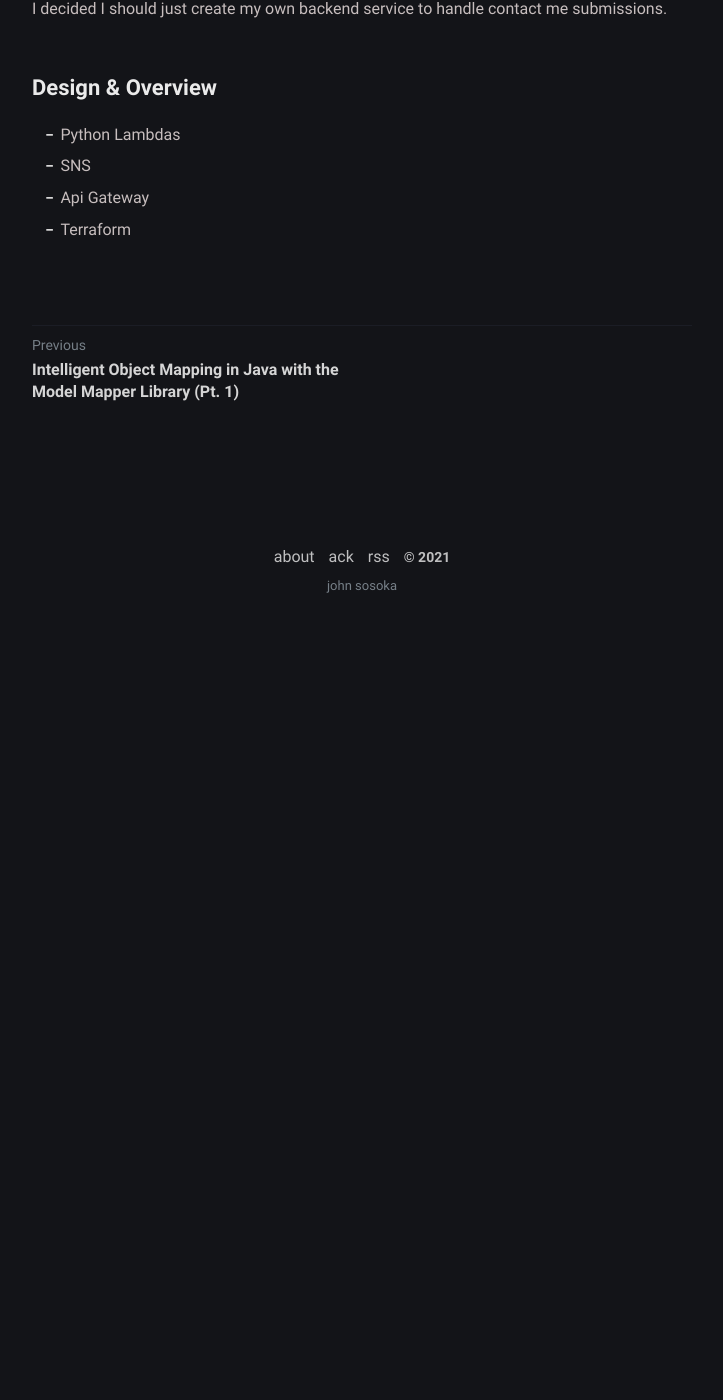
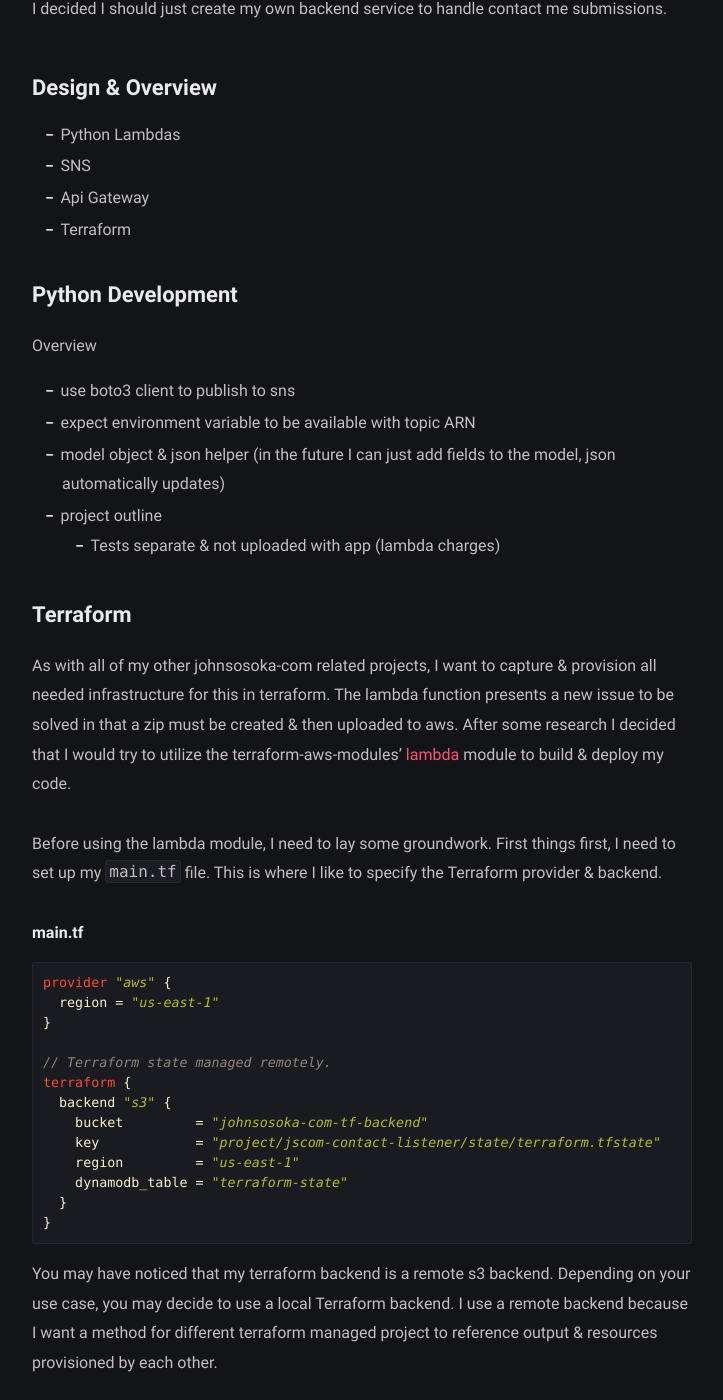
Before and after one commit to johnsosoka/site-johnsosoka-com, a Jekyll site: the page built from website/_posts/contact-me-form-project/2021-11-11-contact-me-form-services.md, in a window 1280 px wide and 1400 px high, scrolled down 645 px. Shown: the whole window, without its empty margins (278-1001 px from the left). Built offline with Jekyll 4.4.1, drawn with Linux system fonts in a browser that asks for light colours; before the commit the page ends 1275 px from its top, so only the background shows below that; some of the changed text lies outside the part shown.

Commit message:
adding screenshots for article

````diff
--- a/website/_posts/contact-me-form-project/2021-11-11-contact-me-form-services.md
+++ b/website/_posts/contact-me-form-project/2021-11-11-contact-me-form-services.md
@@ -8,7 +8,7 @@
 of getting overwhelmed by bots). I am writing more and more and would like to provide some avenues for folks
 to send me feedback/suggestions/corrections. I figured I could find a free service to listen for Form Submissions &
 send me an e-mail--boy was I wrong. Every service I found charged--FormSpree charged $10/month for a feature restricted
-_personal plan_
+_personal plan_.
 
 I decided I should just create my own backend service to handle contact me submissions.
 
@@ -18,3 +18,86 @@
 * SNS
 * Api Gateway
 * Terraform
+
+## Python Development
+
+Overview
+
+* use boto3 client to publish to sns
+* expect environment variable to be available with topic ARN
+* model object & json helper (in the future I can just add fields to the model, json automatically updates)
+* project outline
+  * Tests separate & not uploaded with app (lambda charges)
+
+
+## Terraform
+
+As with all of my other johnsosoka-com related projects, I want to capture & provision all needed infrastructure for
+this in terraform. The lambda function presents a new issue to be solved in that a zip must be created & then uploaded
+to aws. After some research I decided that I would try to utilize the terraform-aws-modules'
+[lambda](https://registry.terraform.io/modules/terraform-aws-modules/lambda/) module to build & deploy my code.
+
+Before using the lambda module, I need to lay some groundwork. First things first, I need to set up my `main.tf` file.
+This is where I like to specify the Terraform provider & backend.
+
+**main.tf**
+```terraform
+provider "aws" {
+  region = "us-east-1"
+}
+
+// Terraform state managed remotely.
+terraform {
+  backend "s3" {
+    bucket         = "johnsosoka-com-tf-backend"
+    key            = "project/jscom-contact-listener/state/terraform.tfstate"
+    region         = "us-east-1"
+    dynamodb_table = "terraform-state"
+  }
+}
+```
+
+You may have noticed that my terraform backend is a remote s3 backend. Depending on your use case, you may decide to use
+ a local Terraform backend. I use a remote backend because I want a method for different terraform managed project to
+reference output & resources provisioned by each other.
+
+Next up, I like to configure a `variables.tf` file to house common variables to be used throughout. It's a great to
+practice housing variables in recognizable locations--It makes changes in the future much more manageable.
+
+**variables.tf**
+```terraform
+variable "contact_me_topic_name" {
+  default = "johnsosoka-com-contact-me-submission"
+}
+
+variable "lambda_name" {
+  default = "contact-me-listener-svc"
+}
+```
+
+After setting up the variables referred to below, I went ahead and utilized the module in the following file:
+
+**lambda.tf**
+```terraform
+module "lambda_function" {
+  source = "terraform-aws-modules/lambda/aws"
+
+  function_name = var.lambda_name
+  description   = "contact me submission listener"
+  handler       = "handler.lambda_handler"
+  runtime       = "python3.8"
+  source_path = "../src/"
+
+  environment_variables = {
+    TOPIC_ARN = aws_sns_topic.contact_me_topic.arn
+  }
+
+  tags = {
+    Name = "contact-me-listener-svc"
+  }
+}
+```
+
+This was my first time using a Terraform module. The Intellij terraform plugin did me a solid and suggested that I perform
+a `terraform get` which created a `modules` directory within the (already .gitignored) `.terraform` folder. Terroform fetched
+the module contents and stashed them in the newly created directory.
````
Also changed, not shown: website/_posts/contact-me-form-project/env-var-set-arn.png (added), website/_posts/contact-me-form-project/lambda-code-visible.png (added).
